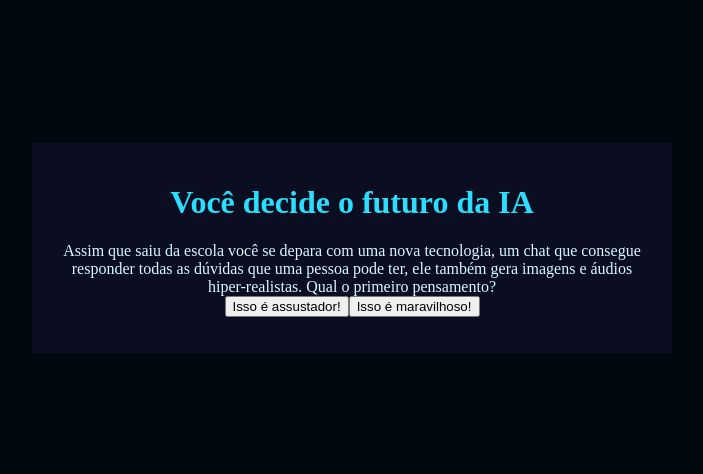
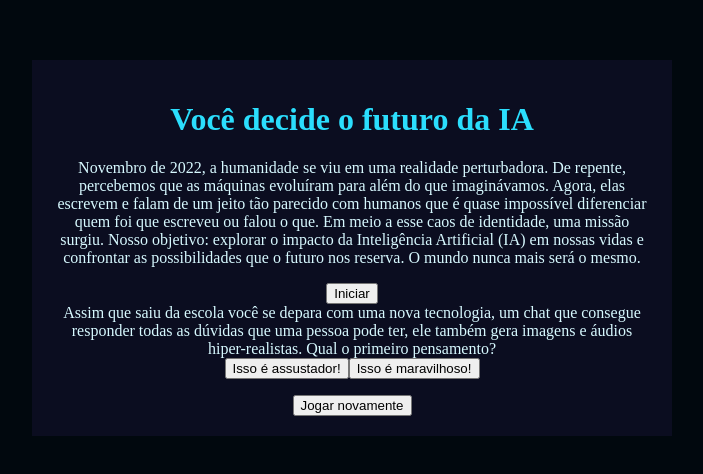
Before and after one commit to todyn27/IA.2, a plain HTML site: page index.html in a window 1280 px wide. Shown: the part 160-634 px from the top of the page, without its empty margins (288-991 px from the left). Drawn offline with Linux system fonts and the light colour scheme; a script that the page names is missing; files whose address does not match are found by name.

Commit message:
Update index.html

```diff
--- a/index.html
+++ b/index.html
@@ -11,10 +11,23 @@
 <body>
     <div class="caixa-principal">
         <h1>Você decide o futuro da IA</h1>
+        <div class="tela-inicial">
+            <p>Novembro de 2022, a humanidade se viu em uma realidade perturbadora.
+                De repente, percebemos que as máquinas evoluíram para além do que imaginávamos.
+                Agora, elas escrevem e falam de um jeito tão parecido com humanos que é quase impossível diferenciar
+                quem foi que escreveu ou falou o que.
+                Em meio a esse caos de identidade, uma missão surgiu.
+                Nosso objetivo: explorar o impacto da Inteligência Artificial (IA) em nossas vidas e confrontar as
+                possibilidades que o futuro nos reserva.
+                O mundo nunca mais será o mesmo.
+            </p>
+            <button class="iniciar-btn">Iniciar</button>
+        </div>
         <div class="caixa-perguntas"></div>
         <div class="caixa-alternativas"></div>
         <div class="caixa-resultado">
             <p class="texto-resultado"></p>
+            <button class="novamente-btn">Jogar novamente</button>
         </div>
     </div>
     <script type="module" src="js/aleatorio.js"></script>
```
